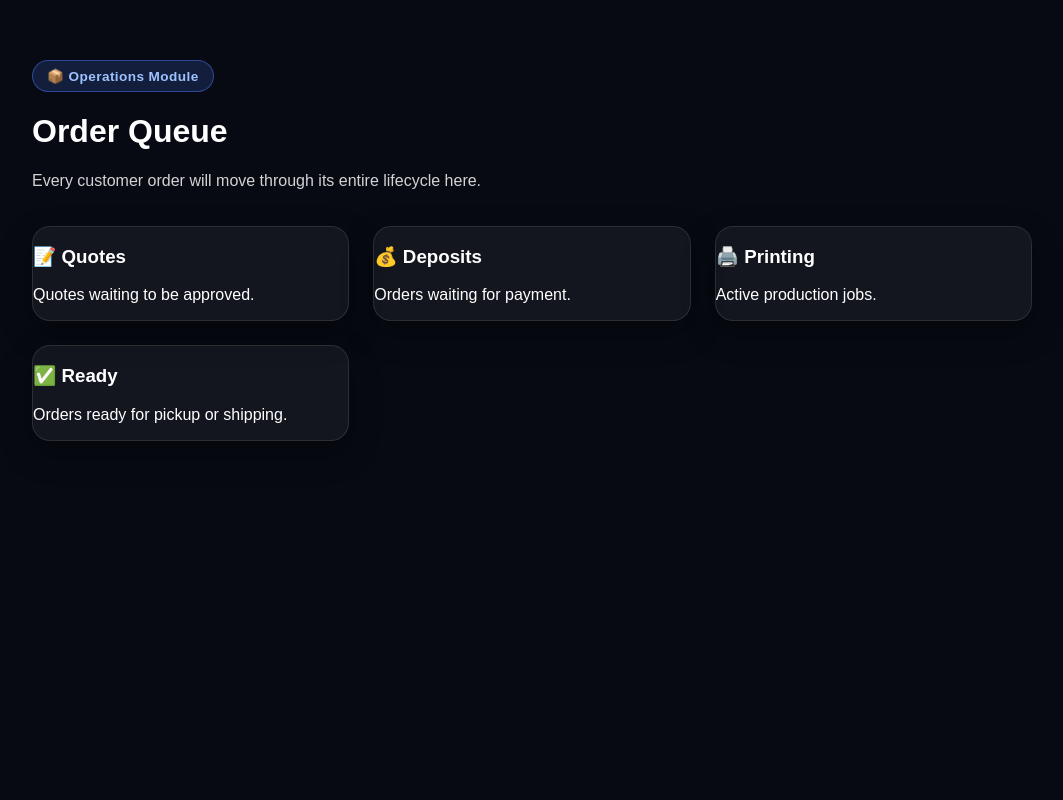
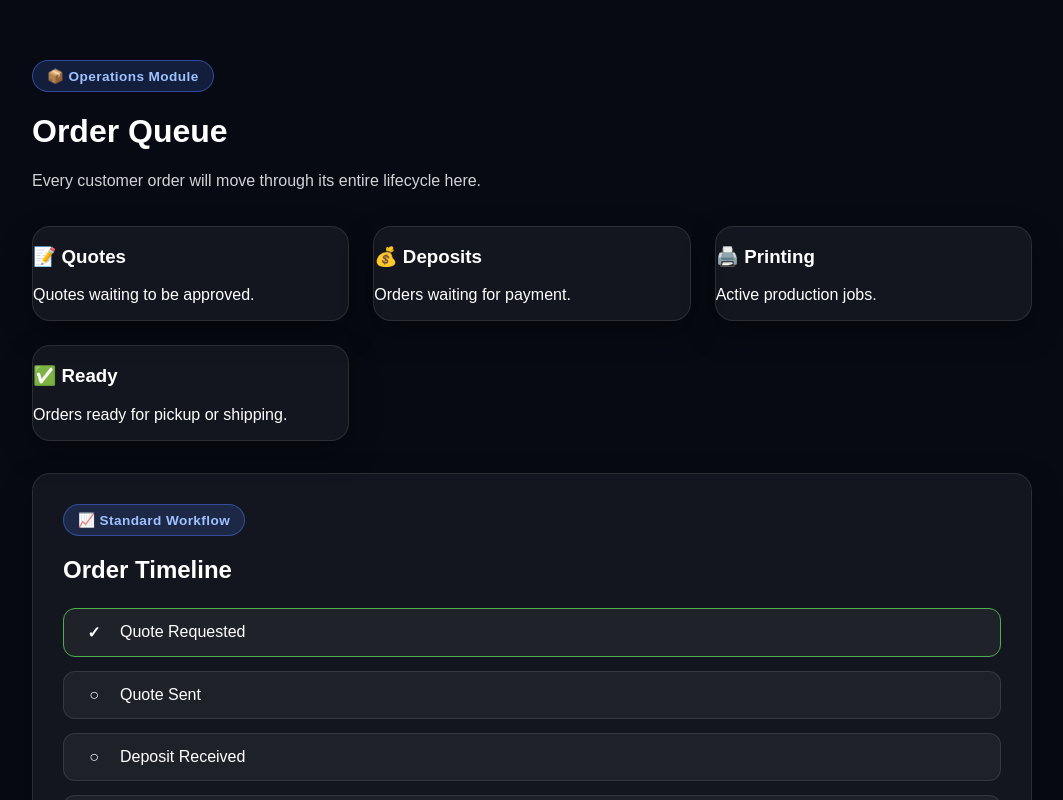
Before and after one commit to jnc3designs/jnc3designs-website, a Next.js app in the folder jnc3designs-premium/: page /operations/orders in a window 1280 px wide. Shown: the top 800 px of the page, without its empty margins (108-1171 px from the left). Built offline with nearby package versions, Linux system fonts and the light colour scheme.

Commit message:
Add OrderTimeline component to orders page

```diff
--- a/jnc3designs-premium/app/operations/orders/page.js
+++ b/jnc3designs-premium/app/operations/orders/page.js
@@ -51,6 +51,7 @@ export default function OrdersPage() {
         </JNCCard>
 
       </div>
+    <OrderTimeline currentStage="Quote Requested" />
 
     </main>
   );
```
